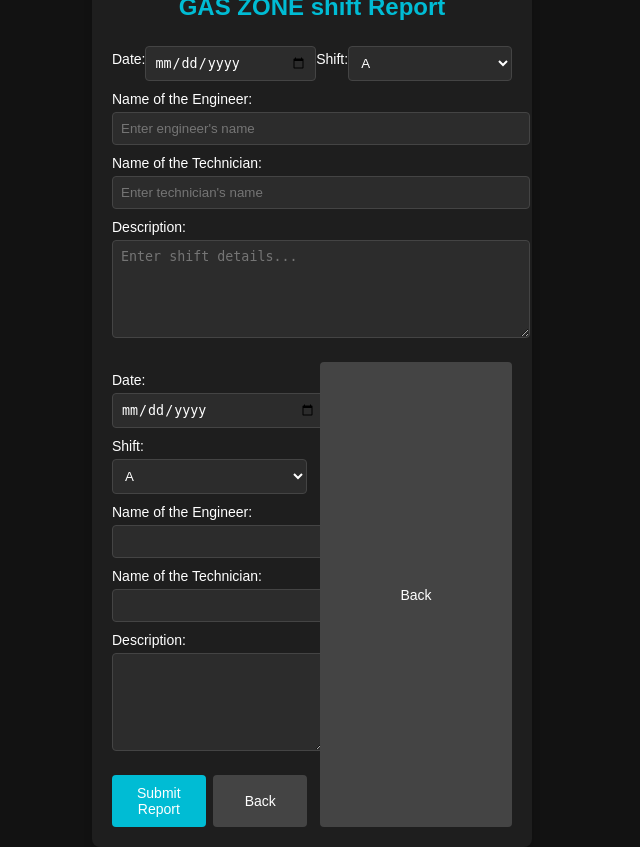
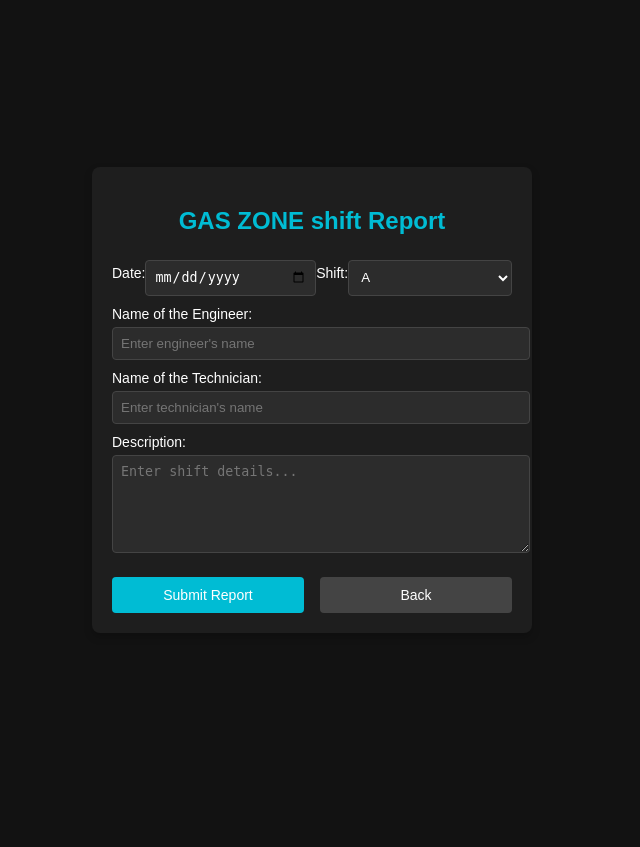
Before and after one commit to piyush1509-collab/FIELD-ENGINEER-SHIFT-REPORT-, a Flask app: page /gas-zone.html in a window 1280 px wide. Shown: the whole page, without its empty margins (328-968 px from the left). After the commit the page ends 613 px from the top, so only its background shows below. Run offline with Flask 3, Linux system fonts and the light colour scheme.

Commit message:
Update gas-zone.html

```diff
--- a/templates/gas-zone.html
+++ b/templates/gas-zone.html
@@ -104,34 +104,7 @@
     <textarea id="description" placeholder="Enter shift details..."></textarea>
 
     <div class="button-container">
-        <form method="POST">
-    <input type="hidden" name="area" value="Gas Zone">  <!-- ✅ Fix: Pass correct area -->
-
-    <label for="date">Date:</label>
-    <input type="date" name="date" required>
-
-    <label for="shift">Shift:</label>
-    <select name="shift">
-        <option value="A">A</option>
-        <option value="B">B</option>
-        <option value="C">C</option>
-    </select>
-
-    <label for="engineer">Name of the Engineer:</label>
-    <input type="text" name="engineer" required>
-
-    <label for="technician">Name of the Technician:</label>
-    <input type="text" name="technician" required>
-
-    <label for="description">Description:</label>
-    <textarea name="description" required></textarea>
-
-    <div class="button-container">
-        <button class="submit-btn" type="submit">Submit Report</button>
-        <button class="back-btn" type="button" onclick="history.back()">Back</button>
-    </div>
-</form>
-
+        <button class="submit-btn" onclick="submitReport()">Submit Report</button>
         <button class="back-btn" onclick="goBack()">Back</button>
     </div>
 </div>
```
